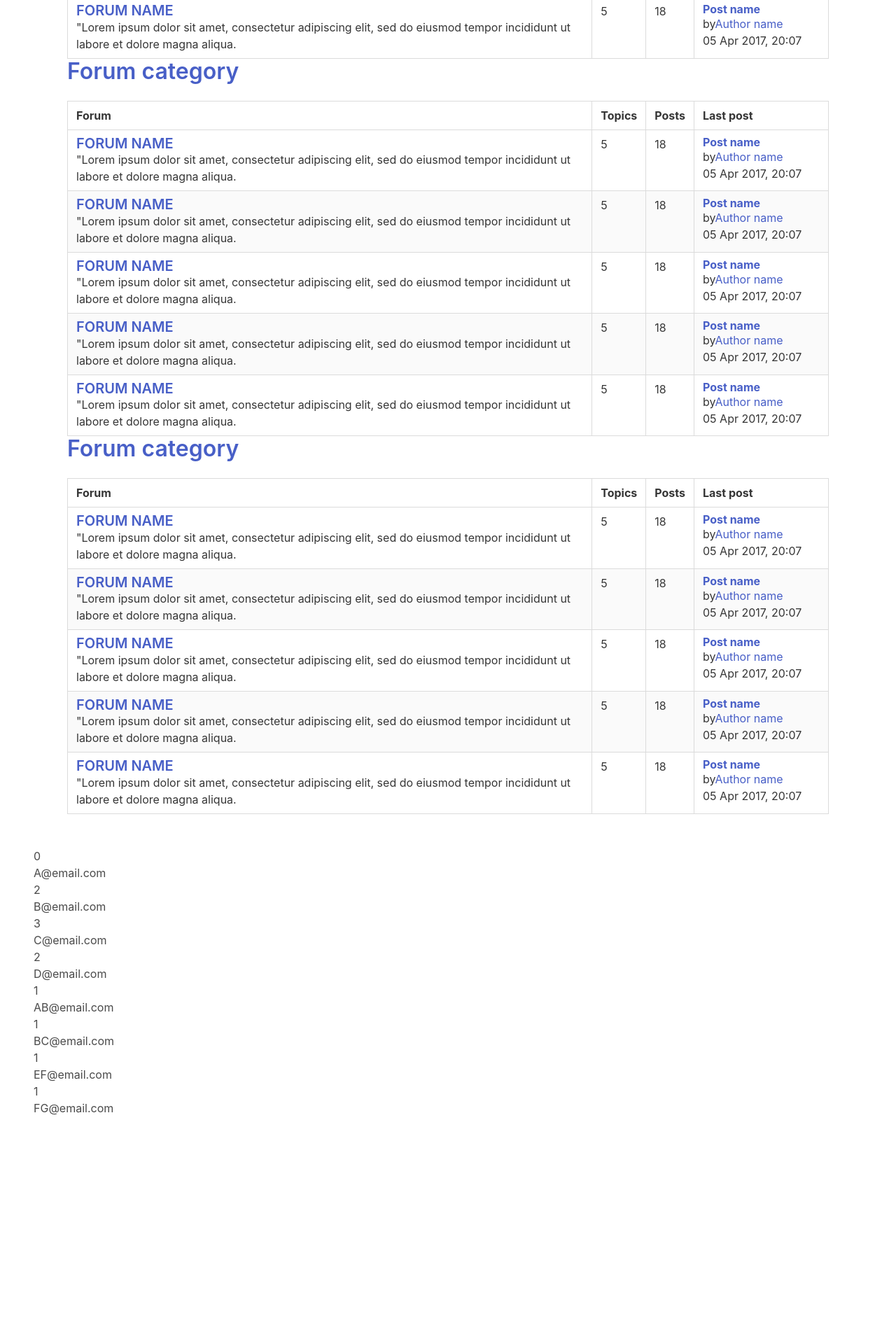
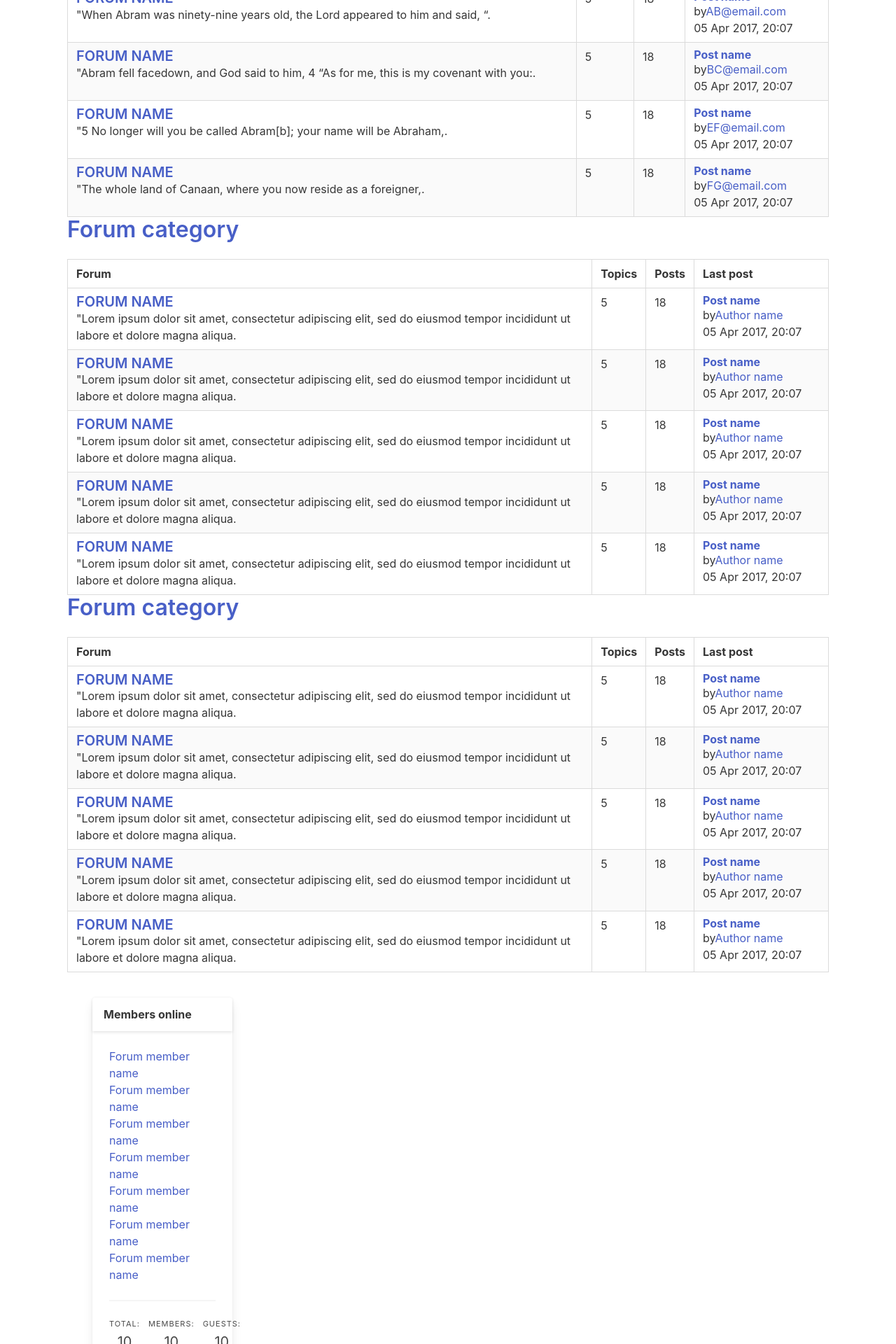
Before and after one commit to Ucheyo/reporepo, a Django app: page /forum/ in a window 1280 px wide. Shown: the part 720-2640 px from the top of the page at 70% size. Before the commit the page ends 2313 px from the top, so only its background shows below. Run offline with Django 4.2, Linux system fonts and the light colour scheme; data comes from the database, SQL or seed files in the repository; both versions use the stored data as it was after the commit.

Commit message:
added all pages structures

```diff
--- a/Devapi2/Devapi/drf/backend/myproject/urls.py
+++ b/Devapi2/Devapi/drf/backend/myproject/urls.py
@@ -17,14 +17,17 @@
 from django.urls import path
 from django.urls import include, path
 
-from snippets.views import frontpage, forum
+from snippets.views import frontpage, forum, progress, assignments
 
 urlpatterns = [
     path('admin/', admin.site.urls),
     path('api-auth/', include('rest_framework.urls')),
     path('', include('snippets.urls')),
     path('', frontpage, name='frontpage'),
-    path('forum/', forum, name='forum')
+    path('forum/', forum, name='forum'),
+    path('progress/', progress, name='progress'),
+    path('assignments/', assignments, name='assignments')
+
 
 
 ]
--- a/Devapi2/Devapi/drf/backend/snippets/models.py
+++ b/Devapi2/Devapi/drf/backend/snippets/models.py
@@ -34,3 +34,4 @@
     owner = models.ForeignKey('auth.User', related_name='progress', on_delete=models.CASCADE) # new
     email = models.EmailField()
     church = models.CharField(max_length=100, blank=True, default='')
+    post = models.TextField(max_length=100, blank=True, default='')
--- a/Devapi2/Devapi/drf/backend/snippets/serializers.py
+++ b/Devapi2/Devapi/drf/backend/snippets/serializers.py
@@ -43,7 +43,7 @@
 
     class Meta:
         model = Student
-        fields = ('id', 'courseID', 'classesAttended', 'owner', 'email', 'church')
+        fields = ('id', 'courseID', 'classesAttended', 'owner', 'email', 'church', 'post')
 
     def validate_email(self, value):
         query_set = Snippet.objects.filter(email__exact=value)
--- /dev/null
+++ b/Devapi2/Devapi/drf/backend/snippets/templates/assignments.html
@@ -0,0 +1,5 @@
+{% extends 'base.html' %}
+
+{% block content %}
+    <h1 class ="title">The Assignments</h1>
+{% endblock %}
--- a/Devapi2/Devapi/drf/backend/snippets/templates/base.html
+++ b/Devapi2/Devapi/drf/backend/snippets/templates/base.html
@@ -21,6 +21,8 @@
 
             <div id ="main-navbar" class="navbar-menu"></div>
                 <div class="navbar-end">
+                    <a href = "{% url 'progress' %}" class="navbar-item">Progress</a>
+                    <a href = "{% url 'assignments' %}" class="navbar-item">Assignments</a>
                     <a href = "{% url 'forum' %}" class="navbar-item">Forum</a>
                 </div>
                 </div>
--- a/Devapi2/Devapi/drf/backend/snippets/templates/forum.html
+++ b/Devapi2/Devapi/drf/backend/snippets/templates/forum.html
@@ -57,7 +57,26 @@
                             </tr>
                         </thead>
                         <tbody>
-                            <tr>
+                            {% for student in students %}
+                                <tr>
+                                    <td>
+                                        <h3 class="title is-5 is-marginless"><a href="topics-overview.html" class="is-uppercase">Forum name</a></h3>
+                                        <p>"{{student.post}}.</p>
+                                    </td>
+                                    <td>
+                                        <div>5</div>
+                                    </td>
+                                    <td>
+                                        <div>18</div>
+                                    </td>
+                                    <td>
+                                        <h4 class="title is-6 has-text-weight-bold is-marginless"><a href="post.html">Post name</a></h4>
+                                        <div>by<a href="#0">{{student.email}}</a></div>
+                                        <div>05 Apr 2017, 20:07</div>
+                                    </td>
+                                </tr>
+                            {% endfor %}
+                            <!-- <tr>
                                 <td>
                                     <h3 class="title is-5 is-marginless"><a href="topics-overview.html" class="is-uppercase">Forum name</a></h3>
                                     <p>"Lorem ipsum dolor sit amet, consectetur adipiscing elit, sed do eiusmod tempor incididunt ut labore et dolore magna aliqua.</p>
@@ -124,24 +143,7 @@
                                     <div>by<a href="#0">Author name</a></div>
                                     <div>05 Apr 2017, 20:07</div>
                                 </td>
-                            </tr>
-                            <tr>
-                                <td>
-                                    <h3 class="title is-5 is-marginless"><a href="topics-overview.html" class="is-uppercase">Forum name</a></h3>
-                                    <p>"Lorem ipsum dolor sit amet, consectetur adipiscing elit, sed do eiusmod tempor incididunt ut labore et dolore magna aliqua.</p>
-                                </td>
-                                <td>
-                                    <div>5</div>
-                                </td>
-                                <td>
-                                    <div>18</div>
-                                </td>
-                                <td>
-                                    <h4 class="title is-6 has-text-weight-bold is-marginless"><a href="post.html">Post name</a></h4>
-                                    <div>by<a href="#0">Author name</a></div>
-                                    <div>05 Apr 2017, 20:07</div>
-                                </td>
-                            </tr>
+                            </tr> -->
                         </tbody>
                     </table>
                     </div>
@@ -348,6 +350,51 @@
                 </div>
             </div>
         </div>
+        <div class="column is-one-quarter-desktop">
+            <aside>
+                <div class="column is-block-desktop">
+                    <div class="column is-half-tablet is-full-desktop">
+                        <div class="card">
+                            <header class="card-header">
+                                <h2 class="card-header-title has-text-centered">Members online</h2>
+                            </header>
+                            <div class="card-content">
+                                <ul>
+                                    <li><a href="#0">Forum member name</a></li>
+                                    <li><a href="#0">Forum member name</a></li>
+                                    <li><a href="#0">Forum member name</a></li>
+                                    <li><a href="#0">Forum member name</a></li>
+                                    <li><a href="#0">Forum member name</a></li>
+                                    <li><a href="#0">Forum member name</a></li>
+                                    <li><a href="#0">Forum member name</a></li>
+                                </ul>
+                                <hr>
+                                <div class="level is-mobile">
+                                    <div class="level-item">
+                                        <dl class="has-text-centered">
+                                            <dt class="heading">Total:</dt>
+                                            <dd class="subtitle">10</dd>
+                                        </dl>
+                                    </div>
+                                    <div class="level-item">
+                                        <dl class="has-text-centered">
+                                            <dt class="heading">Members:</dt>
+                                            <dd class="subtitle">10</dd>
+                                        </dl>
+                                    </div>
+                                    <div class="level-item">
+                                        <dl class="has-text-centered">
+                                            <dt class="heading">Guests:</dt>
+                                            <dd class="subtitle">10</dd>
+                                        </dl>
+                                    </div>
+                                </div>
+                            </div>
+                        </div>
+                    </div>
+                </div>
+            </aside>
+        </div>
     </section>
     <script type="text/javascript">
         document.addEventListener('DOMContentLoaded', function() {
--- /dev/null
+++ b/Devapi2/Devapi/drf/backend/snippets/templates/progress.html
@@ -0,0 +1,5 @@
+{% extends 'base.html' %}
+
+{% block content %}
+    <h1 class ="title">The progress</h1>
+{% endblock %}
--- a/Devapi2/Devapi/drf/backend/snippets/views.py
+++ b/Devapi2/Devapi/drf/backend/snippets/views.py
@@ -29,6 +29,14 @@
     }
 
     return render(request, 'forum.html', context)
+
+def progress(request):
+    return render(request, 'progress.html')
+
+def assignments(request):
+    return render(request, 'assignments.html')
+
+
 
 
 class SnippetListInstance(generics.ListCreateAPIView):
```
Also changed, not shown: Devapi2/Devapi/drf/backend/db.sqlite3, Devapi2/Devapi/drf/backend/snippets/migrations/0004_student_post.py (added).
